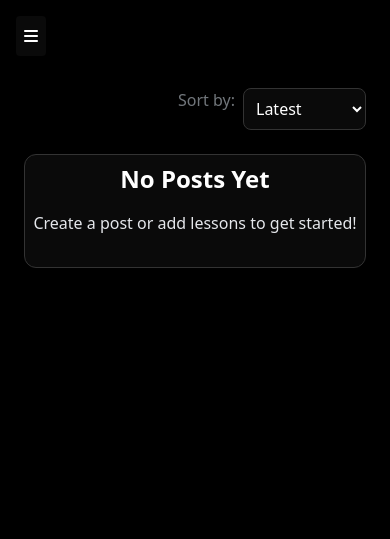
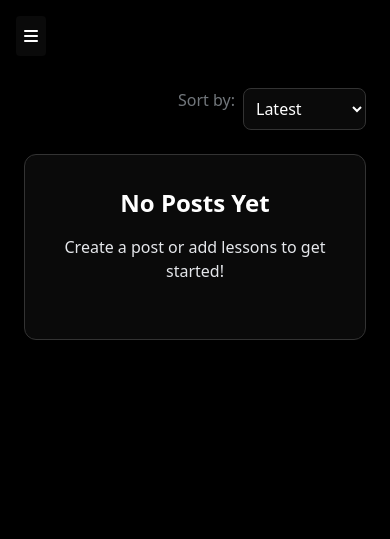
Before and after one commit to MarketExpander99/EduGrok, a Flask app: template templates/home.html.j2 in a window 390 px wide. Shown: the top 539 px of the page. Run offline with Flask 3, Linux system fonts and the light colour scheme; the template is opened without the code that fills it, so the values that code supplies are empty; some libraries are stand-ins or nearby versions.

Commit message:
card sizing update

```diff
--- a/templates/home.html.j2
+++ b/templates/home.html.j2
@@ -341,7 +341,7 @@
                 max-width: 100%;
                 /* margin-left: 0.5rem; */
                 /* margin-right: 0.5rem; */
-                padding: 0.5rem;
+                /* padding: 0.5rem; */
             }
         }
     </style>
--- a/templates/lesson_card.html.j2
+++ b/templates/lesson_card.html.j2
@@ -1,7 +1,5 @@
 <!-- lesson_card.html.j2 -->
-<div class="hover:-translate-y-1 hover:shadow-xl transition-all duration-200 max-w-lg mx-auto" style="
-    padding:10px;
-">
+<div class="hover:-translate-y-1 hover:shadow-xl transition-all duration-200 max-w-lg mx-auto">
     <h2 class="text-xl font-bold text-white mb-2">{{ lesson.title or 'Untitled' }}</h2>
     <h3 class="text-lg font-semibold text-orange-100 mb-3">{{ lesson.subject | capitalize }}</h3>
     <p class="text-gray-300 mb-4">{{ lesson.description or 'No description available.' }}</p>
```
